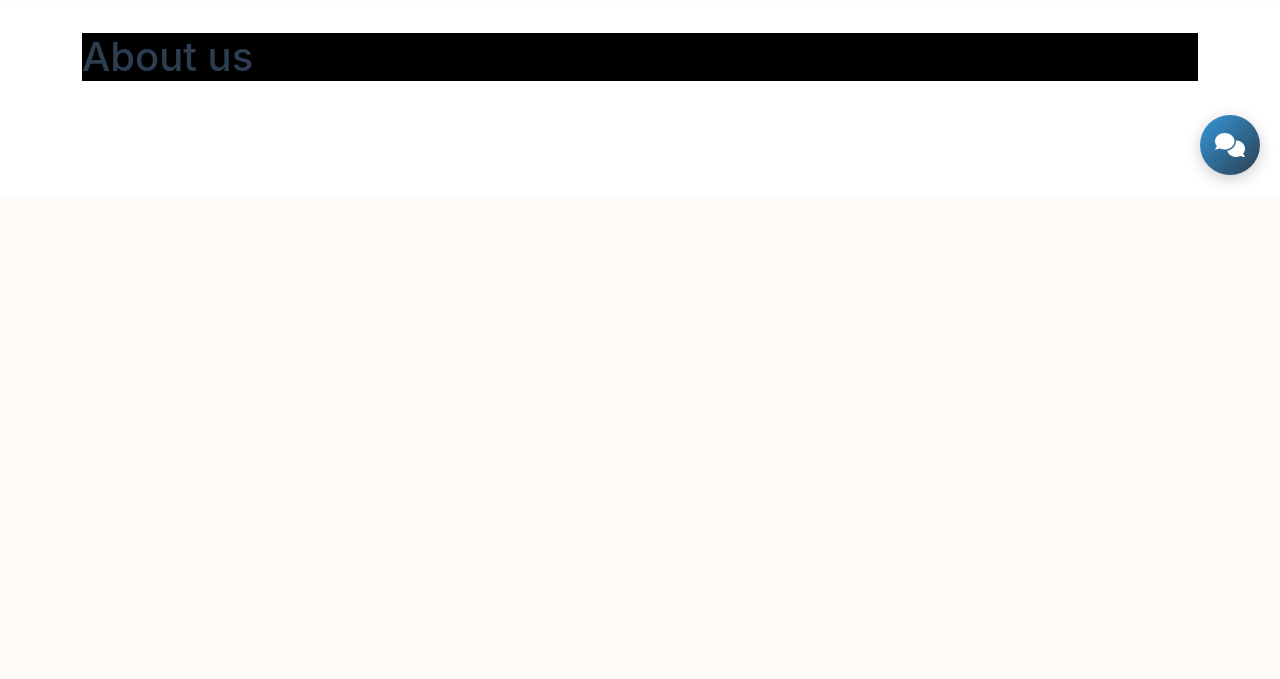
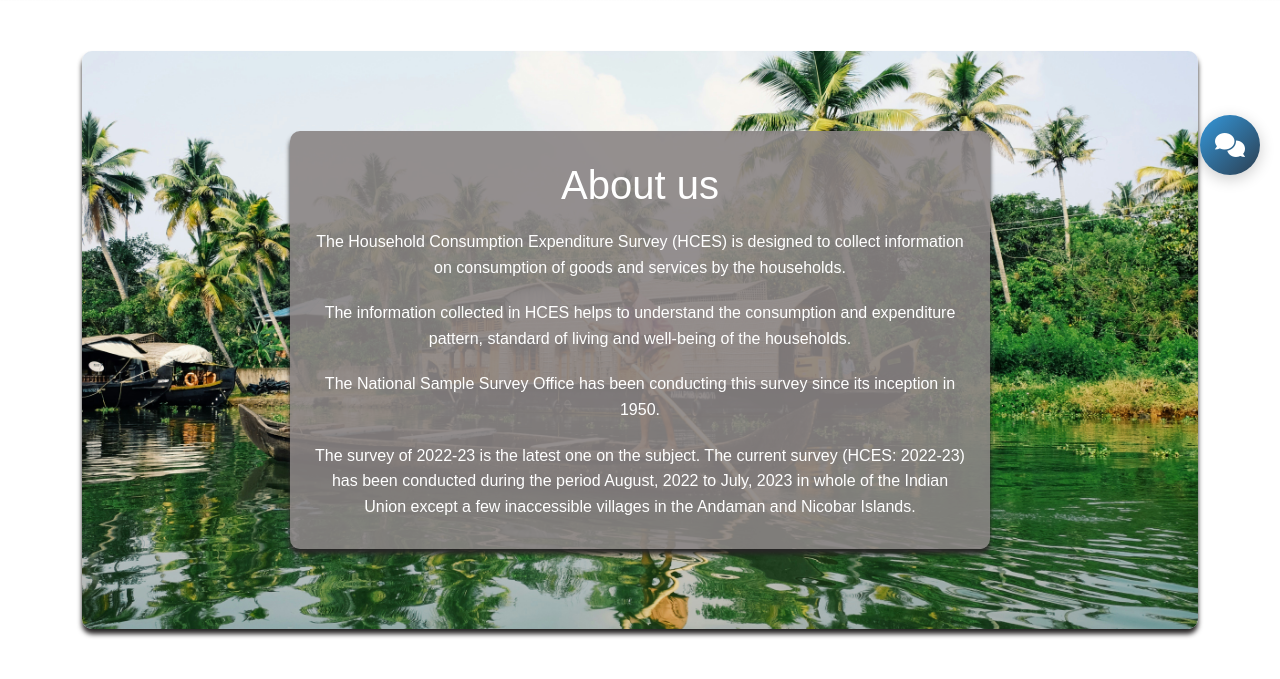
Before and after one commit to Dushyantsharma25/GOV-site, a Django app: page /about/ in a window 1280 px wide. Shown: the part 605-1284 px from the top of the page. Before the commit the page ends 788 px from the top, so only its background shows below. Run offline with Django 5.2, Linux system fonts and the light colour scheme; some libraries are stand-ins or nearby versions.

Commit message:
added categorical data

```diff
--- a/main/static/main/css/about.css
+++ b/main/static/main/css/about.css
@@ -1,4 +1,43 @@
+.cover{
+    width: 100%;
+    margin: 50px auto;
+    padding: 30px;
+    margin-bottom: 50px;
+    border-radius: 10px;
+    background-image: url('../images/g2.jpg');
+    background-size: cover;
+    background-repeat: no-repeat;
+    background-position: center center;
+    color: white;
+    font-family: Arial, Helvetica, sans-serif;
+    box-shadow: 0px 5px 5px rgb(39, 37, 37);
+    border: none;
+}
+
+
+
 .main_h{
-    background-color: #000;
-    width: 100%;
+    background-color: rgba(138, 132, 132,0.9);
+    max-width: 700px;
+    min-width: 100px;
+    padding: 20px;
+    margin:50px auto;
+    display: flex;
+    flex-direction: column;
+    border-radius: 10px;
+    box-shadow: 0px 5px 5px rgb(39, 37, 37);
+    border: none;
 }
+
+.title1{
+    text-align: center;
+    width: fit-content;
+    margin: 10px auto;
+}
+
+
+.para{
+    width: fit-content;
+    text-align: center;
+    margin: 10px auto;
+}
--- a/main/static/main/css/contact.css
+++ b/main/static/main/css/contact.css
@@ -1,4 +1,4 @@
-.back{
+/* .back{
     background-image: url('../images/back.jpg');
     background-size: cover;
     background-repeat: no-repeat;
@@ -129,4 +129,4 @@
 
 label:hover{
     color: white;
-}
+} */
--- a/main/templates/main/about.html
+++ b/main/templates/main/about.html
@@ -8,8 +8,20 @@
 
 <!-- Here i write the code -->
 
-
-<div class="main_h">
-    <h1 class="title1">About us</h1>
+<div class="cover">
+    <div class="main_h">
+        <h1 class="title1">About us</h1>
+        <p class="para">The Household Consumption Expenditure Survey (HCES) is designed to collect
+            information on consumption of goods and services by the households.</p>
+        <p class="para">The
+            information collected in HCES helps to understand the consumption and
+            expenditure pattern, standard of living and well-being of the households.</p>
+        <p class="para">The National Sample Survey Office has been conducting this survey since its
+            inception in 1950.</p>
+        <p class="para">The survey of 2022-23 is the latest one on the subject.
+            The current survey (HCES: 2022-23) has been conducted during the period
+            August, 2022 to July, 2023 in whole of the Indian Union except a few
+            inaccessible villages in the Andaman and Nicobar Islands.</p>
+    </div>
 </div>
 {% endblock %}
--- a/main/templates/main/base.html
+++ b/main/templates/main/base.html
@@ -19,7 +19,9 @@
     <link rel="stylesheet" href="{% static 'main/css/styles.css' %}" />
     <!-- CSRF Token -->
     <meta name="csrf-token" content="{{ csrf_token }}" />
+    <!-- contact stylesheet -->
     <link rel="stylesheet" href="{%static 'main/css/contact.css' %}">
+    <!-- about us stylesheet -->
     <link rel="stylesheet" href="{% static 'main/css/about.css' %}">
   </head>
   <body>
```
Also changed, not shown: main/static/main/images/g2.jpg (added).
